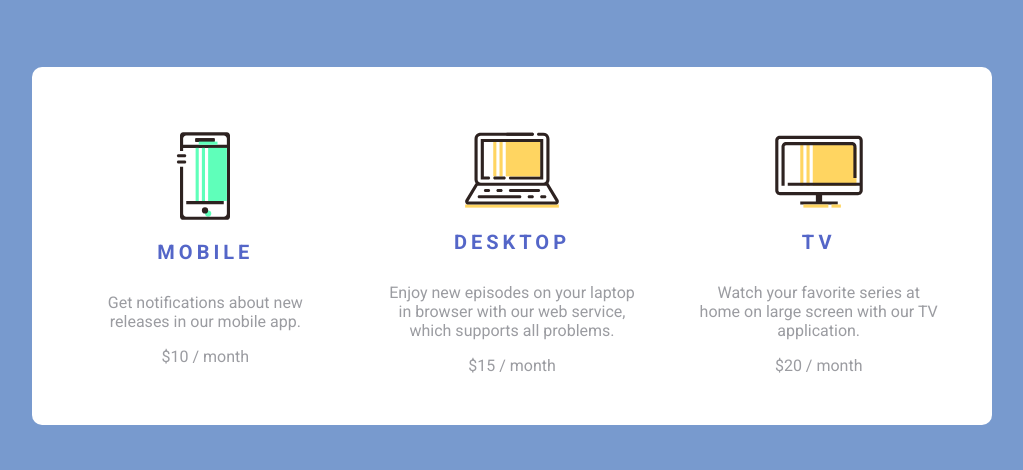
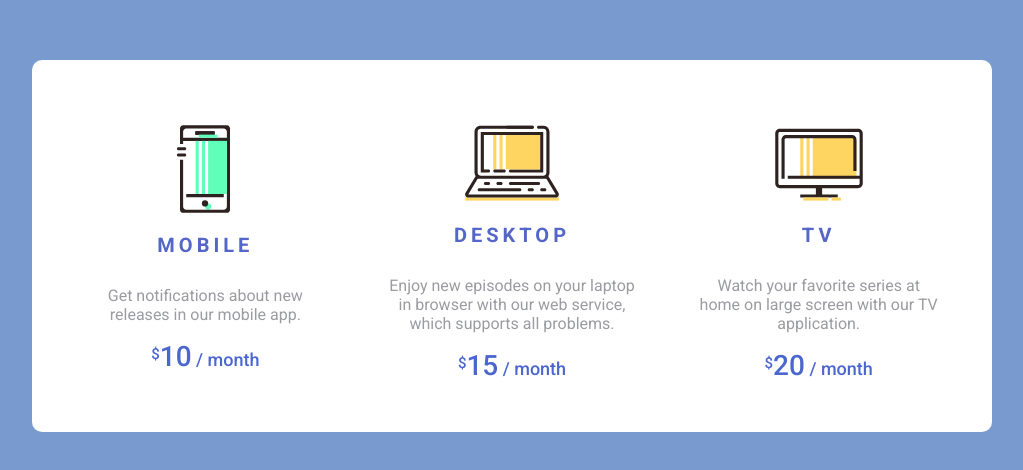
Before and after one commit to kristiingco/frontloops-markup-solutions, a plain HTML site: page Loop 1/01 Pricing Plan/index.html in a window 1280 px wide. Shown: the part 154-624 px from the top of the page, without its empty margins (128-1151 px from the left). Drawn offline with Linux system fonts and the light colour scheme.

Commit message:
Adjust pricing

```diff
--- a/Loop 1/01 Pricing Plan/index.html
+++ b/Loop 1/01 Pricing Plan/index.html
@@ -22,7 +22,11 @@
         <p class="pricing-plan-card__item__desc">
           Get notifications about new releases in our mobile app.
         </p>
-        <span class="pricing-plan-card__item__pricing">$10 / month</span>
+        <span class="pricing-plan-card__item__pricing"
+          ><sup>$</sup
+          ><span class="pricing-plan-card__item__pricing--large">10</span> /
+          month</span
+        >
       </div>
 
       <div class="pricing-plan-card__item">
@@ -35,7 +39,11 @@
           Enjoy new episodes on your laptop in browser with our web service,
           which supports all problems.
         </p>
-        <span class="pricing-plan-card__item__pricing">$15 / month</span>
+        <span class="pricing-plan-card__item__pricing"
+          ><sup>$</sup
+          ><span class="pricing-plan-card__item__pricing--large">15</span> /
+          month</span
+        >
       </div>
 
       <div class="pricing-plan-card__item">
@@ -48,7 +56,11 @@
           Watch your favorite series at home on large screen with our TV
           application.
         </p>
-        <span class="pricing-plan-card__item__pricing">$20 / month</span>
+        <span class="pricing-plan-card__item__pricing"
+          ><sup>$</sup
+          ><span class="pricing-plan-card__item__pricing--large">20</span> /
+          month</span
+        >
       </div>
     </div>
   </body>
--- a/Loop 1/01 Pricing Plan/styles.css
+++ b/Loop 1/01 Pricing Plan/styles.css
@@ -52,3 +52,13 @@ body {
 .pricing-plan-card__item__desc {
     text-align: center;
 }
+
+.pricing-plan-card__item__pricing {
+    color: #4B66CF;
+    font-weight: 500;
+    font-size: 18px;
+}
+
+.pricing-plan-card__item__pricing--large {
+    font-size: 28px;
+}
```
